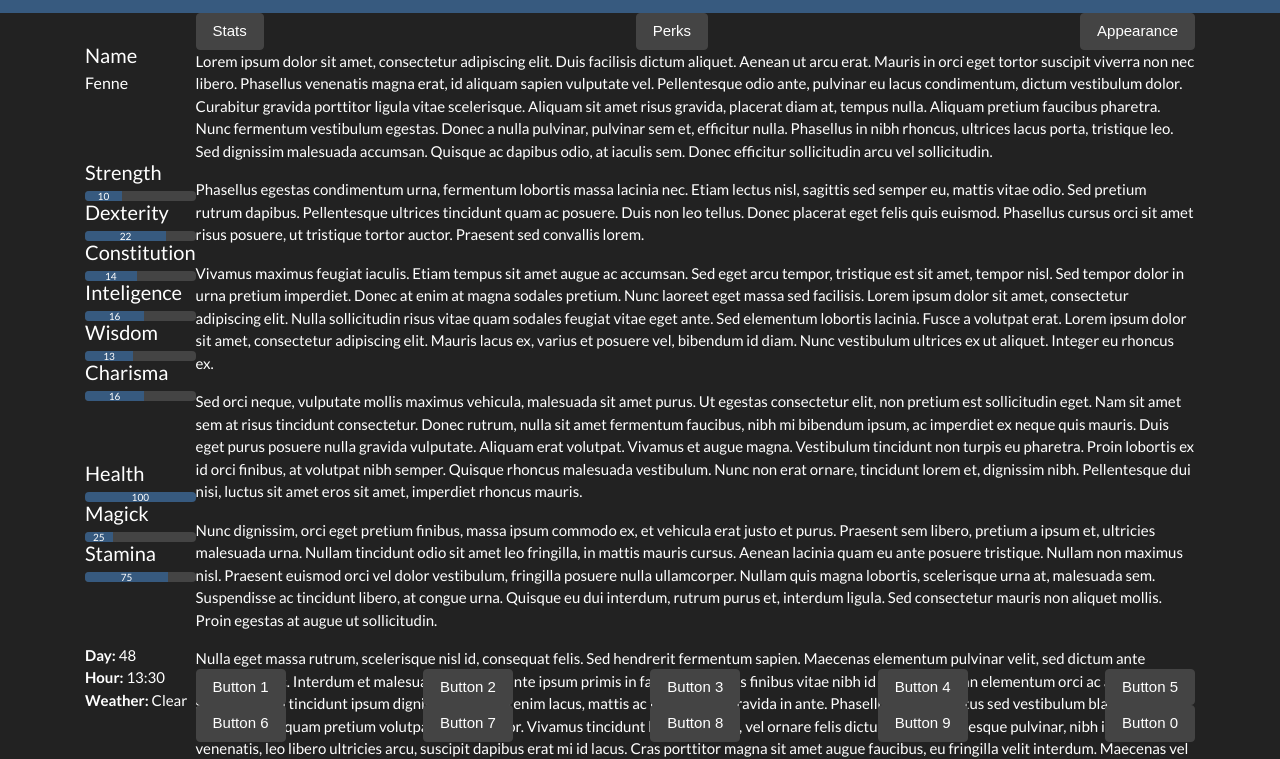
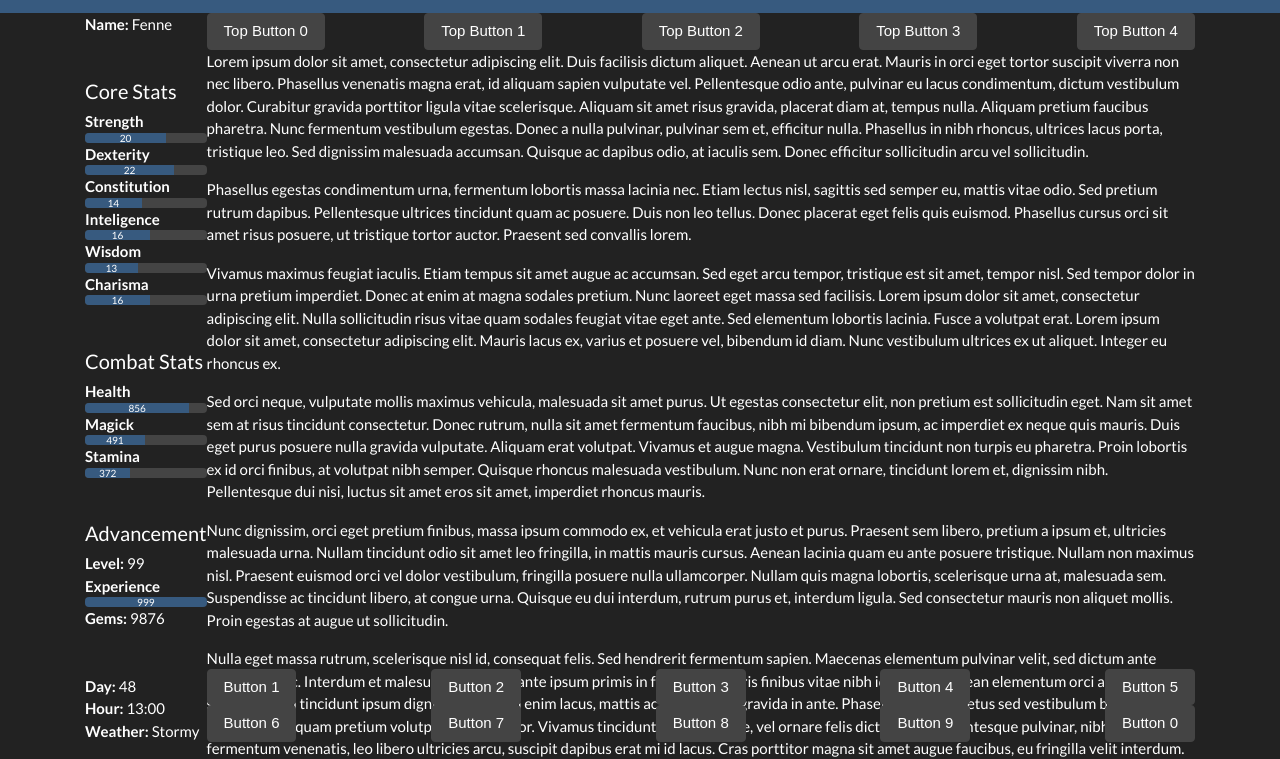
Before and after one commit to AccaliaDeElementia/Html5StoryTeller, a website built with webpack: page index.html in a window 1280 px wide. Shown: the part 57-816 px from the top of the page. Built offline with nearby package versions, Linux system fonts and the light colour scheme.

Commit message:
feat: add updateValue for display attributes

```diff
--- a/index.html
+++ b/index.html
@@ -36,87 +36,16 @@
 		</div>
 	</nav>
 	<div class="container d-flex flex-row">
-		<div class="stats-column d-flex flex-column justify-content-around">
-			<div class="player-name rounded">
-				<h5>Name</h5>
-				<h6>Fenne</h6>
-			</div>
-			<div class="player-stats d-flex flex-column rounded">
-				<div>
-					<h5>Strength</h5>
-					<div class="progress">
-						<div class="progress-bar" role="progressbar" style="width: 33.3%;" aria-valuenow="10" aria-valuemin="0" aria-valuemax="30">10</div>
-					</div>
-				</div>
-				<div>
-					<h5>Dexterity</h5>
-					<div class="progress">
-						<div class="progress-bar" role="progressbar" style="width: 73.3%;" aria-valuenow="22" aria-valuemin="0" aria-valuemax="30">22</div>
-					</div>
-				</div>
-				<div>
-					<h5>Constitution</h5>
-					<div class="progress">
-						<div class="progress-bar" role="progressbar" style="width: 46.6%;" aria-valuenow="14" aria-valuemin="0" aria-valuemax="30">14</div>
-					</div>
-				</div>
-				<div>
-					<h5>Inteligence</h5>
-					<div class="progress">
-						<div class="progress-bar" role="progressbar" style="width: 53.3%;" aria-valuenow="16" aria-valuemin="0" aria-valuemax="30">16</div>
-					</div>
-				</div>
-				<div>
-					<h5>Wisdom</h5>
-					<div class="progress">
-						<div class="progress-bar" role="progressbar" style="width: 43.3%;" aria-valuenow="13" aria-valuemin="0" aria-valuemax="30">13</div>
-					</div>
-				</div>
-				<div>
-					<h5>Charisma</h5>
-					<div class="progress">
-						<div class="progress-bar" role="progressbar" style="width: 53.3%;" aria-valuenow="16" aria-valuemin="0" aria-valuemax="30">16</div>
-					</div>
-				</div>
-			</div>
-			<div class="player-health rounded">
-				<div>
-					<h5>Health</h5>
-					<div class="progress">
-						<div class="progress-bar" role="progressbar" style="width: 100%;" aria-valuenow="100" aria-valuemin="0" aria-valuemax="100">100</div>
-					</div>
-				</div>
-				<div>
-					<h5>Magick</h5>
-					<div class="progress">
-						<div class="progress-bar" role="progressbar" style="width: 25%;" aria-valuenow="25" aria-valuemin="0" aria-valuemax="100">25</div>
-					</div>
-				</div>
-				<div>
-					<h5>Stamina</h5>
-					<div class="progress">
-						<div class="progress-bar" role="progressbar" style="width: 75%;" aria-valuenow="75" aria-valuemin="0" aria-valuemax="100">75</div>
-					</div>
-				</div>
-			</div>
-			<div class="world-stats rounded">
-				<div>
-					<b>Day:</b> 48
-				</div>
-				<div>
-					<b>Hour:</b> 13:30
-				</div>
-				<div>
-					<b>Weather:</b> Clear
-				</div>
-				</dl>
-			</div>
+		<div class="stats-column d-flex flex-column justify-content-between">
+
 		</div>
 		<div class="main-column">
 			<div class="top-buttons button-container d-flex justify-content-between">
-				<button type="button" class="btn btn-secondary">Stats</button>
-				<button type="button" class="btn btn-secondary">Perks</button>
-				<button type="button" class="btn btn-secondary">Appearance</button>
+				<button type="button" class="btn btn-secondary">Top Button 0</button>
+				<button type="button" class="btn btn-secondary">Top Button 1</button>
+				<button type="button" class="btn btn-secondary">Top Button 2</button>
+				<button type="button" class="btn btn-secondary">Top Button 3</button>
+				<button type="button" class="btn btn-secondary">Top Button 4</button>
 			</div>
 			<div class="main-text">
 				<p>Lorem ipsum dolor sit amet, consectetur adipiscing elit. Duis facilisis dictum aliquet. Aenean ut arcu erat. Mauris in orci eget tortor suscipit viverra non nec libero. Phasellus venenatis magna erat, id aliquam sapien vulputate vel. Pellentesque
--- a/src/js/Utils.js
+++ /dev/null
@@ -1,9 +0,0 @@
-module.exports = {
-  selectElement: function selectElement (selector) {
-    return document.querySelector(selector)
-  },
-  selectElements: function selectElements (selector) {
-    return Array.prototype.slice.apply(document.querySelectorAll(selector))
-  },
-  createAttribute: function createAttribute () {}
-}
--- /dev/null
+++ b/src/js/Utils/attributes.js
@@ -0,0 +1,68 @@
+var dom = require('./dom')
+
+var self = {
+  createContainer: function createContainer (parent, title, showTitle) {
+    var className = 'container-' + title.toLowerCase().replace(/ /g, '-') + ' d-flex flex-column rounded'
+    var content = ''
+    if (showTitle === undefined || showTitle) {
+      content = '<h5>' + title + '</h5>'
+    }
+
+    return dom.insertElement(parent, className, content)
+  },
+  createProgress: function createProgress (container, title, value, min, max, formatter) {
+    var className = 'attrib-' + title.toLowerCase() + ' attrib type-progress'
+    var storyData = {
+      attribute: 'progress',
+      title: title,
+      min: min,
+      max: max,
+      value: value,
+      formatter: formatter || function (a) { return a }
+    }
+
+    var percent = (value - min) / (max - min) * 100
+    var markup = '<b>' + title + '</b><div class="progress"><div class="progress-bar" role="progressbar" ' +
+      'style="width: ' + percent + '%;" aria-valuenow="' + value + '" aria-valuemin="' + min + '" aria-valuemax="' +
+      max + '">' + value + '</div></div>'
+
+    return dom.insertElement(container, className, markup, storyData)
+  },
+  createText: function createText (container, title, value, formatter) {
+    var className = 'attrib-' + title.toLowerCase() + ' attrib type-text'
+    var storyData = {
+      attribute: 'text',
+      title: title,
+      value: value,
+      formatter: formatter || function (a) { return a }
+    }
+
+    var markup = '<b>' + title + ':</b> <span>' + storyData.formatter(value) + '</span>'
+
+    return dom.insertElement(container, className, markup, storyData)
+  },
+  updateValue: function updateValue (attribute, value) {
+    if (typeof attribute === 'string') {
+      attribute = dom.select(attribute)
+    }
+
+    if (attribute.storyData.attribute === 'progress') {
+      // it's a progress bar
+      var bar = dom.select('.progress-bar', attribute)
+      var min = attribute.storyData.min
+      var max = attribute.storyData.max
+      var percent = (value - min) / (max - min) * 100
+      bar.setAttribute('aria-valuenow', value)
+      bar.style.width = percent + '%'
+      bar.innerHTML = attribute.storyData.formatter(value)
+      attribute.storyData.value = value
+    } else {
+      // Must be text
+      var span = dom.select('span', attribute)
+      span.innerHTML = attribute.storyData.formatter(value)
+      attribute.storyData.value = value
+    }
+  }
+}
+
+module.exports = self
--- /dev/null
+++ b/src/js/Utils/dom.js
@@ -0,0 +1,24 @@
+var self = {
+  insertElement: function insertElement (parent, className, content, data, elementName) {
+    var container = document.createElement(elementName || 'div')
+    container.className = className || ''
+    container.storyData = data || {}
+    container.innerHTML = content || ''
+
+    if (typeof parent === 'string') {
+      parent = self.select(parent)
+    }
+    parent.appendChild(container)
+
+    return container
+  },
+  select: function select (selector, root) {
+    return (root || document).querySelector(selector)
+  },
+  selectAll: function select (selector, root) {
+    root = (root || document)
+    return Array.prototype.slice.apply(root.querySelectorAll(selector))
+  }
+}
+
+module.exports = self
--- /dev/null
+++ b/src/js/Utils/index.js
@@ -0,0 +1,9 @@
+var dom = require('./dom')
+var attributes = require('./attributes')
+
+var self = {
+  dom: dom,
+  attributes: attributes
+}
+
+module.exports = self
--- a/src/js/storyteller.js
+++ b/src/js/storyteller.js
@@ -1,14 +1,44 @@
-var foo = require('./GameEngine')
+// var foo = require('./GameEngine')
 var utils = require('./Utils')
 
 function renderLayout () {
   var height = window.innerHeight
-  var usedHeight = utils.selectElement('.navbar').getBoundingClientRect().height +
-    utils.selectElement('.top-buttons').getBoundingClientRect().height +
-    utils.selectElement('.bottom-buttons').getBoundingClientRect().height
-  utils.selectElement('.main-text').style.height = (height - usedHeight - 1) + 'px'
+  var usedHeight = utils.dom.select('.navbar').getBoundingClientRect().height +
+    utils.dom.select('.top-buttons').getBoundingClientRect().height +
+    utils.dom.select('.bottom-buttons').getBoundingClientRect().height
+  utils.dom.select('.main-text').style.height = (height - usedHeight - 1) + 'px'
 }
 
 window.onload = renderLayout
 window.onresize = renderLayout
-console.log(foo.foo())
+
+var playerName = utils.attributes.createContainer('.stats-column', 'Player Name', false)
+utils.attributes.createText(playerName, 'Name', 'Fenne')
+
+var playerStats = utils.attributes.createContainer('.stats-column', 'Core Stats')
+utils.attributes.createProgress(playerStats, 'Strength', 10, 0, 30)
+utils.attributes.createProgress(playerStats, 'Dexterity', 22, 0, 30)
+utils.attributes.createProgress(playerStats, 'Constitution', 14, 0, 30)
+utils.attributes.createProgress(playerStats, 'Inteligence', 16, 0, 30)
+utils.attributes.createProgress(playerStats, 'Wisdom', 13, 0, 30)
+utils.attributes.createProgress(playerStats, 'Charisma', 16, 0, 30)
+
+var combatStats = utils.attributes.createContainer('.stats-column', 'Combat Stats')
+utils.attributes.createProgress(combatStats, 'Health', 856, 0, 999)
+utils.attributes.createProgress(combatStats, 'Magick', 491, 0, 999)
+utils.attributes.createProgress(combatStats, 'Stamina', 372, 0, 999)
+
+var advancement = utils.attributes.createContainer('.stats-column', 'Advancement')
+utils.attributes.createText(advancement, 'Level', 99)
+utils.attributes.createProgress(advancement, 'Experience', 999, 0, 100)
+utils.attributes.createText(advancement, 'Gems', 9876)
+
+var worldStats = utils.attributes.createContainer('.stats-column', 'World Stats', false)
+utils.attributes.createText(worldStats, 'Day', 48)
+utils.attributes.createText(worldStats, 'Hour', 13, function (a) { return a + ':00' })
+var weather = utils.attributes.createText(worldStats, 'Weather', 'Clear')
+
+setTimeout(function () {
+  utils.attributes.updateValue(weather, 'Stormy')
+  utils.attributes.updateValue('.attrib-strength', 20)
+}, 500)
```
